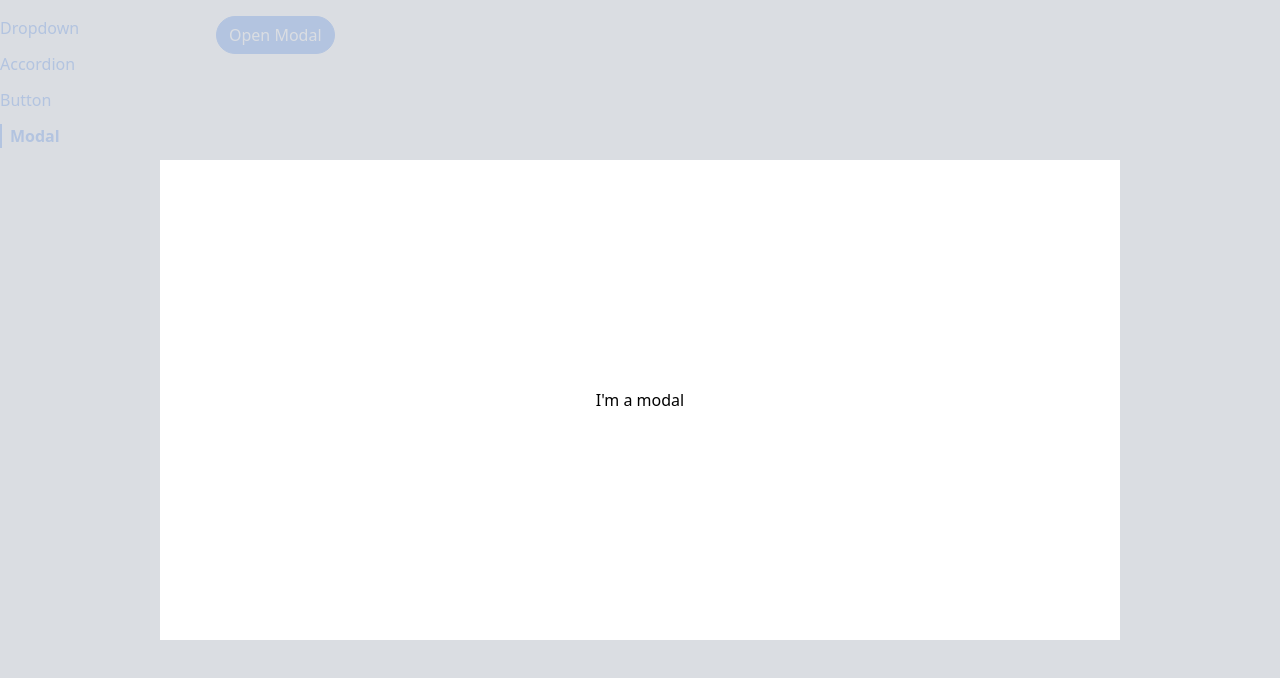
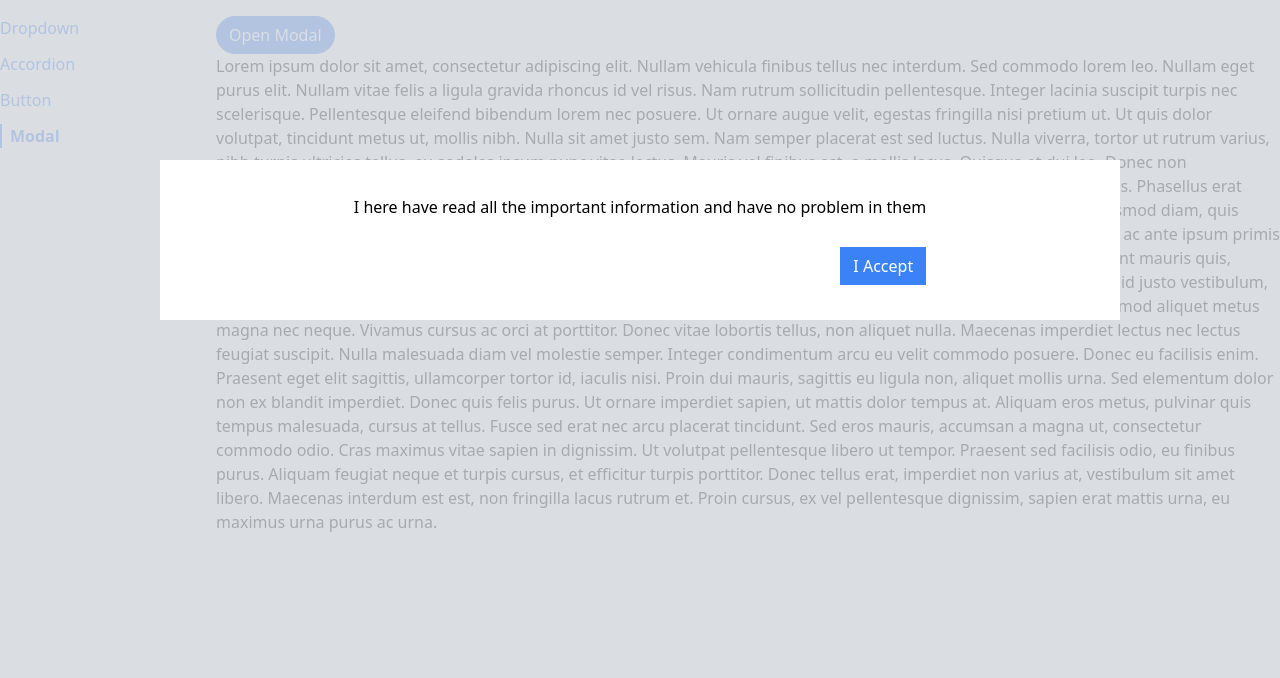
Before and after one commit to suriyaaap13/comps, a React (Create React App) app: page /modal in a window 1280 px wide. Both pictures are taken after a click on the button "Open Modal". Shown: the top 678 px of the page. Built offline with nearby package versions, Linux system fonts and the light colour scheme.

Commit message:
Complete modal with appropriate features

```diff
--- a/src/components/Modal.js
+++ b/src/components/Modal.js
@@ -1,11 +1,22 @@
 import ReactDOM from "react-dom";
 
-export default function Modal({onClose}) {
+export default function Modal({onClose, children, actionButton}) {
+
+
+
     return ReactDOM.createPortal(
-        <>
-            <div className="absolute inset-0 bg-gray-300 opacity-80" onClick={onClose}></div>
-            <div className="absolute inset-40 bg-white flex justify-center items-center">I'm a modal</div>
-        </>,
+        <div>
+            <div className="fixed inset-0 bg-gray-300 opacity-80" onClick={onClose}></div>
+            <div className="fixed inset-40 bg-white flex justify-center items-center p-5 h-40">
+                <div className="flex flex-col justify-between">
+                    {children}
+                    <div className="flex justify-end mt-7">
+                        {actionButton}
+                    </div>
+                </div>
+            </div>
+
+        </div>,
         document.querySelector('.modal-container')
     );
 }
--- a/src/pages/ModalPage.js
+++ b/src/pages/ModalPage.js
@@ -14,10 +14,37 @@ export default function ModalPage() {
     setShowModal(false);
   }
 
+  const actionButton = <Button primary onClick={handleClose}>I Accept</Button>
+
+  const modal = <div>
+    <Modal
+      onClose = {handleClose}
+      actionButton = {actionButton}
+      className = ""
+    >
+      I here have read all the important information and have no problem in them
+    </Modal>
+
+  </div>;
+
+  document.body.classList.add('overflow-hidden');
+
+
+
   return (
     <div>
       <Button primary rounded onClick = {handleClick}>Open Modal</Button>
-      {showModal && <div><Modal onClose = {handleClose} /></div>}
+      {showModal && modal}
+      Lorem ipsum dolor sit amet, consectetur adipiscing elit. Nullam vehicula finibus tellus nec interdum. Sed commodo lorem leo. Nullam eget purus elit. Nullam vitae felis a ligula gravida rhoncus id vel risus. Nam rutrum sollicitudin pellentesque. Integer lacinia suscipit turpis nec scelerisque. Pellentesque eleifend bibendum lorem nec posuere. Ut ornare augue velit, egestas fringilla nisi pretium ut.
+
+      Ut quis dolor volutpat, tincidunt metus ut, mollis nibh. Nulla sit amet justo sem. Nam semper placerat est sed luctus. Nulla viverra, tortor ut rutrum varius, nibh turpis ultricies tellus, eu sodales ipsum nunc vitae lectus. Mauris vel finibus est, a mollis lacus. Quisque et dui leo. Donec non condimentum urna. Curabitur consequat neque in nulla fringilla, et posuere leo rhoncus. Quisque venenatis mollis cursus. Phasellus erat justo, efficitur maximus placerat vel, auctor ac diam. Cras lectus diam, tempus ut vestibulum a, auctor a nisi.
+
+      Nulla in euismod diam, quis sollicitudin risus. Curabitur metus nisl, consectetur nec purus quis, rhoncus ultrices tellus. Interdum et malesuada fames ac ante ipsum primis in faucibus. Sed sit amet tortor volutpat, ultrices ipsum non, porttitor leo. Suspendisse magna augue, scelerisque tincidunt mauris quis, fringilla iaculis elit. Pellentesque habitant morbi tristique senectus et netus et malesuada fames ac turpis egestas. Morbi id justo vestibulum, interdum sapien sed, iaculis purus. Vivamus interdum, odio ultricies bibendum bibendum, nibh tellus hendrerit nisl, euismod aliquet metus magna nec neque. Vivamus cursus ac orci at porttitor. Donec vitae lobortis tellus, non aliquet nulla. Maecenas imperdiet lectus nec lectus feugiat suscipit.
+
+      Nulla malesuada diam vel molestie semper. Integer condimentum arcu eu velit commodo posuere. Donec eu facilisis enim. Praesent eget elit sagittis, ullamcorper tortor id, iaculis nisi. Proin dui mauris, sagittis eu ligula non, aliquet mollis urna. Sed elementum dolor non ex blandit imperdiet. Donec quis felis purus.
+
+      Ut ornare imperdiet sapien, ut mattis dolor tempus at. Aliquam eros metus, pulvinar quis tempus malesuada, cursus at tellus. Fusce sed erat nec arcu placerat tincidunt. Sed eros mauris, accumsan a magna ut, consectetur commodo odio. Cras maximus vitae sapien in dignissim. Ut volutpat pellentesque libero ut tempor. Praesent sed facilisis odio, eu finibus purus. Aliquam feugiat neque et turpis cursus, et efficitur turpis porttitor. Donec tellus erat, imperdiet non varius at, vestibulum sit amet libero. Maecenas interdum est est, non fringilla lacus rutrum et. Proin cursus, ex vel pellentesque dignissim, sapien erat mattis urna, eu maximus urna purus ac urna.
     </div>
-  )
+  );
+
 }
```
